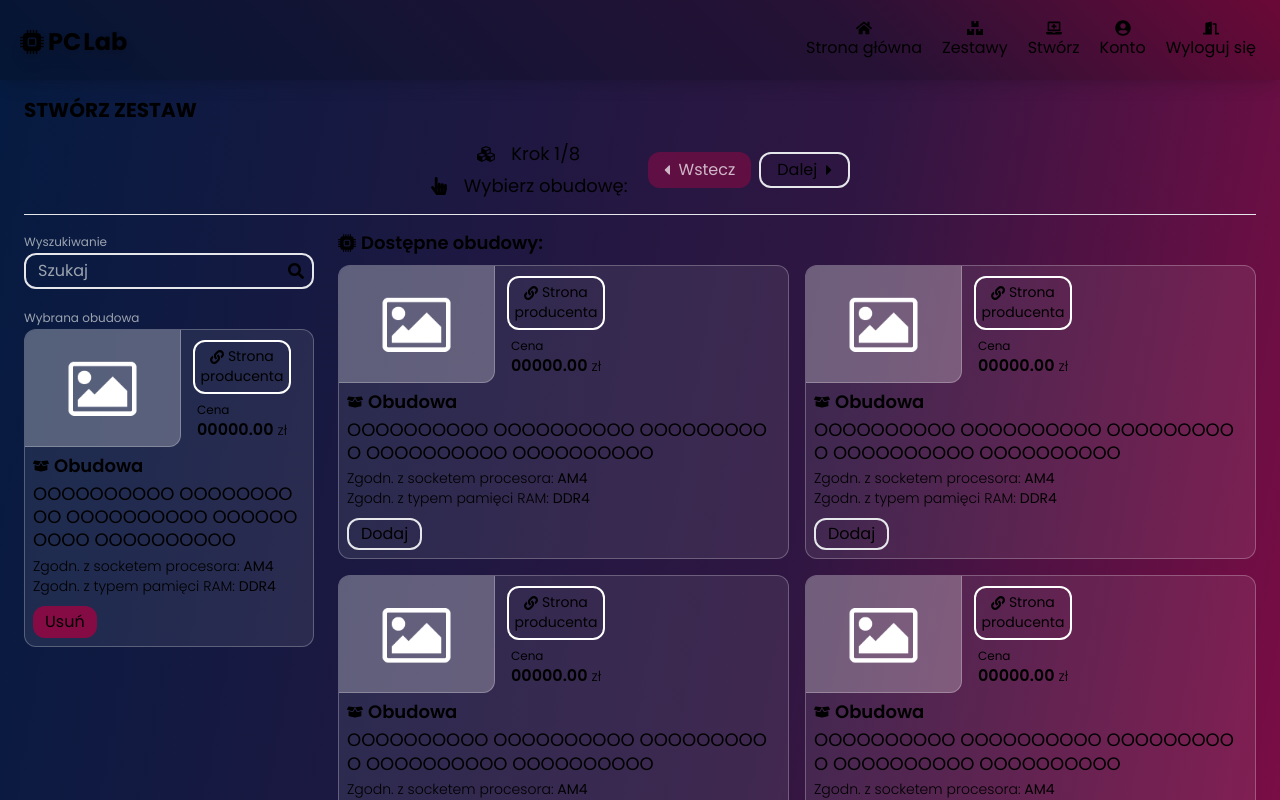
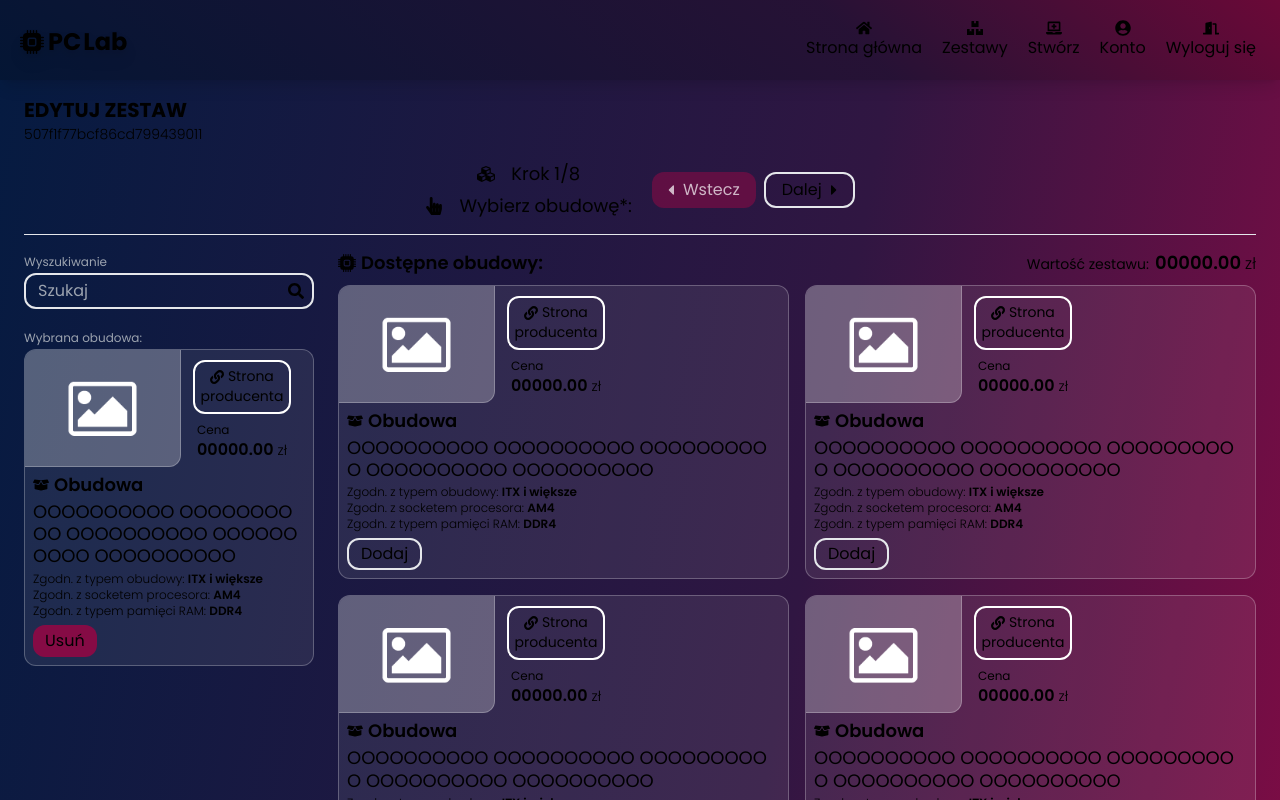
Before and after one commit to jakubcieslik99/pclab, a React (Vite) app in the folder client/: page /compose in a window 1280 px wide. Shown: the top 800 px of the page. Built offline with nearby package versions, Linux system fonts and the light colour scheme.

Commit message:
Component styling applied

```diff
--- a/client/src/components/component/Component.jsx
+++ b/client/src/components/component/Component.jsx
@@ -5,7 +5,7 @@ const Component = props => {
   return (
     <div
       className={`rounded-xl border border-white/[0.25] overflow-hidden flex flex-col bg-white/[0.08] ${
-        !props.composeButton ? 'h-[229px]' : 'h-auto'
+        !props.composeButton ? 'h-[277px]' : 'h-auto'
       }`}
     >
       <div className="flex gap-3">
@@ -34,31 +34,34 @@ const Component = props => {
       </div>
 
       <div className="flex flex-col gap-[2px] flex-1 justify-center">
-        <h3 className="mx-2 mt-[5px] flex items-center gap-[5px]">
+        <h3 className="px-2 pt-1 flex items-center gap-[5px]">
           <div>
             <FaBoxOpen />
           </div>
           <div className="text-lg font-semibold truncate">{props.name}</div>
         </h3>
 
-        <h4 className={`mx-2 mb-[5px] text-lg leading-[1.45rem] break-all`}>
+        <h4 className={`px-2 pb-[1px] text-lg leading-[1.39rem] break-all`}>
           {'OOOOOOOOOO OOOOOOOOOO OOOOOOOOOO OOOOOOOOOO OOOOOOOOOO'}
         </h4>
 
-        {props.composeButton && props.buttonClickHandler && (
-          <div className="-mt-[3px] mb-[10px] mx-2">
+        <div className="h-[54px] pb-[6px] px-2 flex flex-col justify-center">
           {
-              <div className="text-sm font-light">
-                Zgodn. z {'socketem procesora'}: <b>{'AM4'}</b>
+            <div className="text-xs font-light">
+              Zgodn. z {'typem obudowy'}: <span className="font-semibold">{'ITX i większe'}</span>
             </div>
           }
           {
-              <div className="text-sm font-light">
-                Zgodn. z {'typem pamięci RAM'}: <b>{'DDR4'}</b>
+            <div className="text-xs font-light">
+              Zgodn. z {'socketem procesora'}: <span className="font-semibold">{'AM4'}</span>
+            </div>
+          }
+          {
+            <div className="text-xs font-light">
+              Zgodn. z {'typem pamięci RAM'}: <span className="font-semibold">{'DDR4'}</span>
             </div>
           }
         </div>
-        )}
       </div>
 
       {props.composeButton && props.buttonClickHandler && (
--- a/client/src/screens/ComposeScreen.jsx
+++ b/client/src/screens/ComposeScreen.jsx
@@ -5,6 +5,19 @@ import Component from '../components/component/Component'
 import Paginator from '../components/elements/Paginator'
 
 const ComposeScreen = () => {
+  const [step, setStep] = useState(1)
+
+  const [id, setId] = useState('507f1f77bcf86cd799439011')
+  const [caseComponent, setCaseComponent] = useState(null)
+  const [cpuComponent, setCpuComponent] = useState(null)
+  const [moboComponent, setMoboComponent] = useState(null)
+  const [ramComponent, setRamComponent] = useState(null)
+  const [gpuComponent, setGpuComponent] = useState(null)
+  const [psuComponent, setPsuComponent] = useState(null)
+  const [driveOneComponent, setDriveOneComponent] = useState(null)
+  const [driveTwoComponent, setDriveTwoComponent] = useState(null)
+  const [driveThreeComponent, setDriveThreeComponent] = useState(null)
+  const [driveFourComponent, setDriveFourComponent] = useState(null)
   const [searching, setSearching] = useState('')
 
   const searchingHandler = e => {
@@ -17,26 +30,45 @@ const ComposeScreen = () => {
     <main className="flex-1">
       <div className="content">
         <div className="mx-2 my-4">
-          <h2 className="text-xl font-bold">{true ? 'STWÓRZ' : 'EDYTUJ'} ZESTAW</h2>
+          <h2 className="text-xl font-bold">{id ? 'EDYTUJ' : 'STWÓRZ'} ZESTAW</h2>
+          {id && <h4 className="text-sm font-light">{id}</h4>}
         </div>
 
         <div className="flex flex-col items-center justify-center pb-[14px] mx-2 mb-[14px] border-b md:flex-row md:gap-5 gap-3">
           <div className="text-lg">
             <div className="flex items-center justify-center gap-2 mb-1">
               <FaCubes />
-              <div className="ms-2">Krok {'1'}/8</div>
+              <div className="ms-2">Krok {step}/8</div>
             </div>
 
             <div className="flex items-center justify-center gap-2">
               <FaHandPointer />
-              <div className="ms-2">Wybierz {'obudowę:'}</div>
+              <div className="ms-2">
+                {step == '1'
+                  ? 'Wybierz obudowę*:'
+                  : step == '2'
+                  ? 'Wybierz procesor'
+                  : step == '3'
+                  ? 'Wybierz płytę główną'
+                  : step == '4'
+                  ? 'Wybierz pamięć RAM'
+                  : step == '5'
+                  ? 'Wybierz kartę graficzną'
+                  : step == '6'
+                  ? 'Wybierz zasilacz'
+                  : step == '7'
+                  ? 'Wybierz dyski'
+                  : step == '8'
+                  ? 'Podsumowanie'
+                  : ''}
+              </div>
             </div>
           </div>
 
           <div className="flex gap-2">
             <button
-              disabled={true}
-              onClick={null}
+              disabled={step === 1}
+              onClick={() => (step > 1 ? setStep(step - 1) : null)}
               className="flex items-center gap-1 pl-[11px] pr-4 py-[6px] transition bg-pclab-400 border-pclab-400 rounded-xl active:scale-95 hover:bg-pclab-400/70 disabled:scale-100 disabled:bg-pclab-400/60 disabled:text-white/70"
             >
               <FaCaretLeft />
@@ -44,16 +76,17 @@ const ComposeScreen = () => {
             </button>
             <button
               disabled={false}
-              onClick={null}
+              onClick={() => (step < 8 ? setStep(step + 1) : console.log('Add/Save'))}
               className="flex items-center gap-1 py-1 pl-4 pr-[11px] transition border-2 rounded-xl active:scale-95 hover:bg-white/10 disabled:scale-100 disabled:bg-transparent disabled:border-white/60 disabled:text-white/70"
             >
-              Dalej
+              {true && step === 8 ? 'Dodaj' : false ? 'Zapisz' : 'Dalej'}
               <FaCaretRight />
             </button>
           </div>
         </div>
 
         <div className="grid mx-2 mb-14 md:mb-6 md:grid-cols-5 xl:grid-cols-4 md:gap-6">
+          {step !== 8 && (
             <div className="col-span-1 pb-5 mb-4 border-b md:col-span-2 xl:col-span-1 md:pb-0 md:mb-0 md:border-none">
               <form onSubmit={searchingHandler} className="mb-4">
                 <label htmlFor="searching" className="text-xs text-gray-400">
@@ -80,7 +113,21 @@ const ComposeScreen = () => {
 
               <div className="">
                 <label className="text-xs text-gray-400">
-                Wybran{'a'} {'obudowa'}
+                  {step == '1'
+                    ? 'Wybrana obudowa:'
+                    : step == '2'
+                    ? 'Wybrany procesor:'
+                    : step == '3'
+                    ? 'Wybrana płyta główna:'
+                    : step == '4'
+                    ? 'Wybrana pamięć RAM:'
+                    : step == '5'
+                    ? 'Wybrana karta graficzna:'
+                    : step == '6'
+                    ? 'Wybrany zasilacz:'
+                    : step == '7'
+                    ? 'Wybrane dyski:'
+                    : ''}
                 </label>
 
                 {/*<div className="flex items-center justify-center gap-[6px] mt-5 mb-2">
@@ -90,13 +137,43 @@ const ComposeScreen = () => {
                 {<Component name="Obudowa" composeButton="delete" buttonClickHandler={() => console.log('delete')} /> /**/}
               </div>
             </div>
+          )}
 
-          <div className="flex flex-col md:col-span-3 xl:col-span-3">
-            <h3 className="flex items-center gap-[5px] mb-2 text-lg font-semibold">
+          <div className={`flex flex-col ${step !== 8 ? 'md:col-span-3' : 'md:col-span-5 xl:col-span-4'}`}>
+            <div className="flex flex-col gap-1 mb-2 md:items-center md:flex-row md:justify-between">
+              <h3 className="flex items-center gap-[5px] text-lg font-semibold md:mb-0">
                 <BsCpuFill />
-              <span>Dostępne {'obudowy'}:</span>
+                <span>
+                  {step == '1'
+                    ? 'Dostępne obudowy:'
+                    : step == '2'
+                    ? 'Dostępne procesory'
+                    : step == '3'
+                    ? 'Dostępne płyty główne'
+                    : step == '4'
+                    ? 'Dostępne pamięci RAM'
+                    : step == '5'
+                    ? 'Dostępne karty graficzne'
+                    : step == '6'
+                    ? 'Dostępne zasilacze'
+                    : step == '7'
+                    ? 'Dostępne dyski'
+                    : step == '8'
+                    ? 'Wybrane komponenty'
+                    : ''}
+                </span>
               </h3>
 
+              <div className="flex items-baseline gap-[6px]">
+                <div className="text-sm">Wartość zestawu:</div>
+                <div className="text-lg font-semibold">
+                  <span>{'00000.00'}</span>
+                  <span className="ml-1 text-base font-light">zł</span>
+                </div>
+              </div>
+            </div>
+
+            {step !== 8 ? (
               <div className="grid gap-4 mb-4 lg:grid-cols-2">
                 <Component name="Obudowa" composeButton="select" buttonClickHandler={() => console.log('select')} />
                 <Component name="Obudowa" composeButton="select" buttonClickHandler={() => console.log('select')} />
@@ -104,10 +181,25 @@ const ComposeScreen = () => {
                 <Component name="Obudowa" composeButton="select" buttonClickHandler={() => console.log('select')} />
                 <Component name="Obudowa" composeButton="select" buttonClickHandler={() => console.log('select')} />
               </div>
+            ) : (
+              <div className="grid gap-4 mb-6 md:mb-0 md:grid-cols-2 lg:grid-cols-3">
+                <Component name="Obudowa" />
+                <Component name="Procesor" />
+                <Component name="Płyta główna" />
+                <Component name="Pamięć RAM" />
+                <Component name="Karta graficzna" />
+                <Component name="Zasilacz" />
+                <Component name="Dysk #1" />
+                <Component name="Dysk #2" />
+                <Component name="Dysk #3" />
+              </div>
+            )}
 
+            {step !== 8 && (
               <div className="flex justify-center">
                 <Paginator />
               </div>
+            )}
           </div>
         </div>
       </div>
```
Lines whose indentation alone changed are shown as unchanged.
